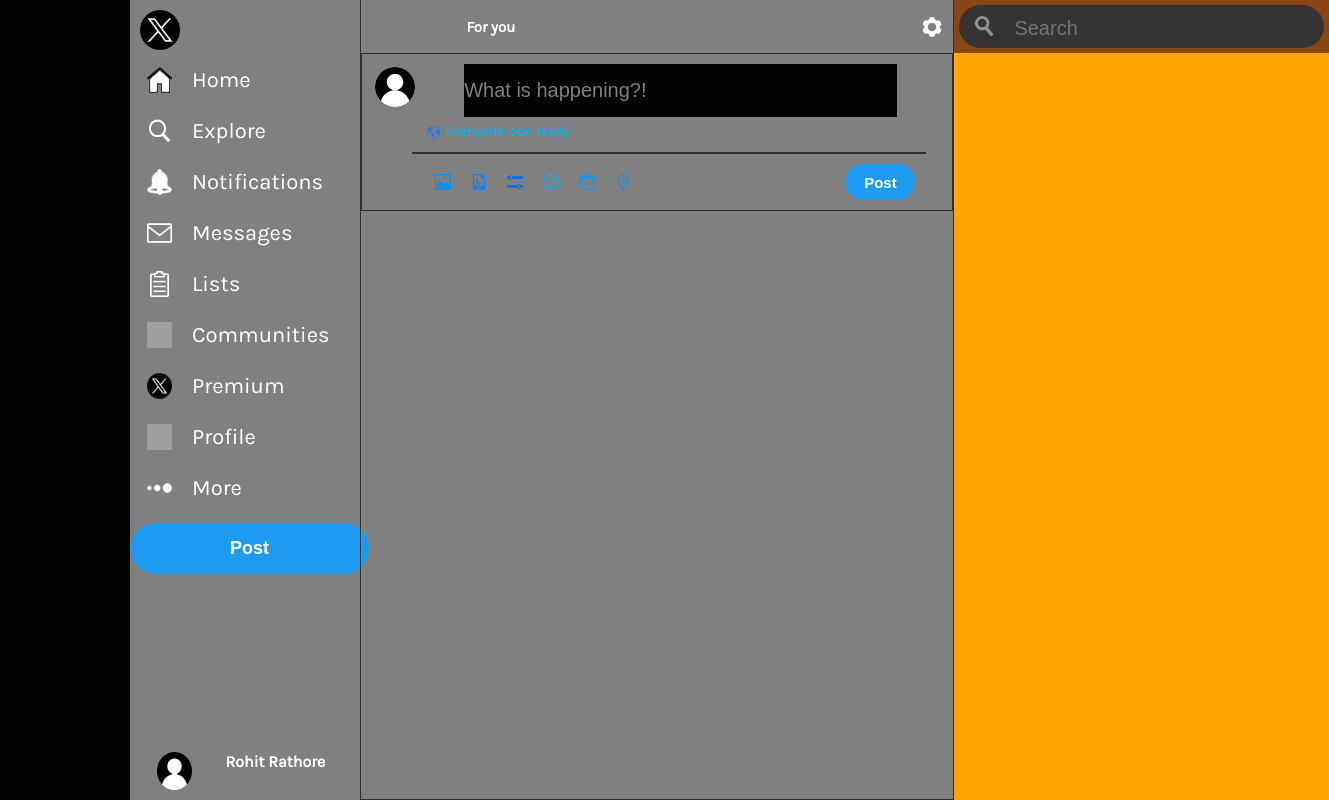
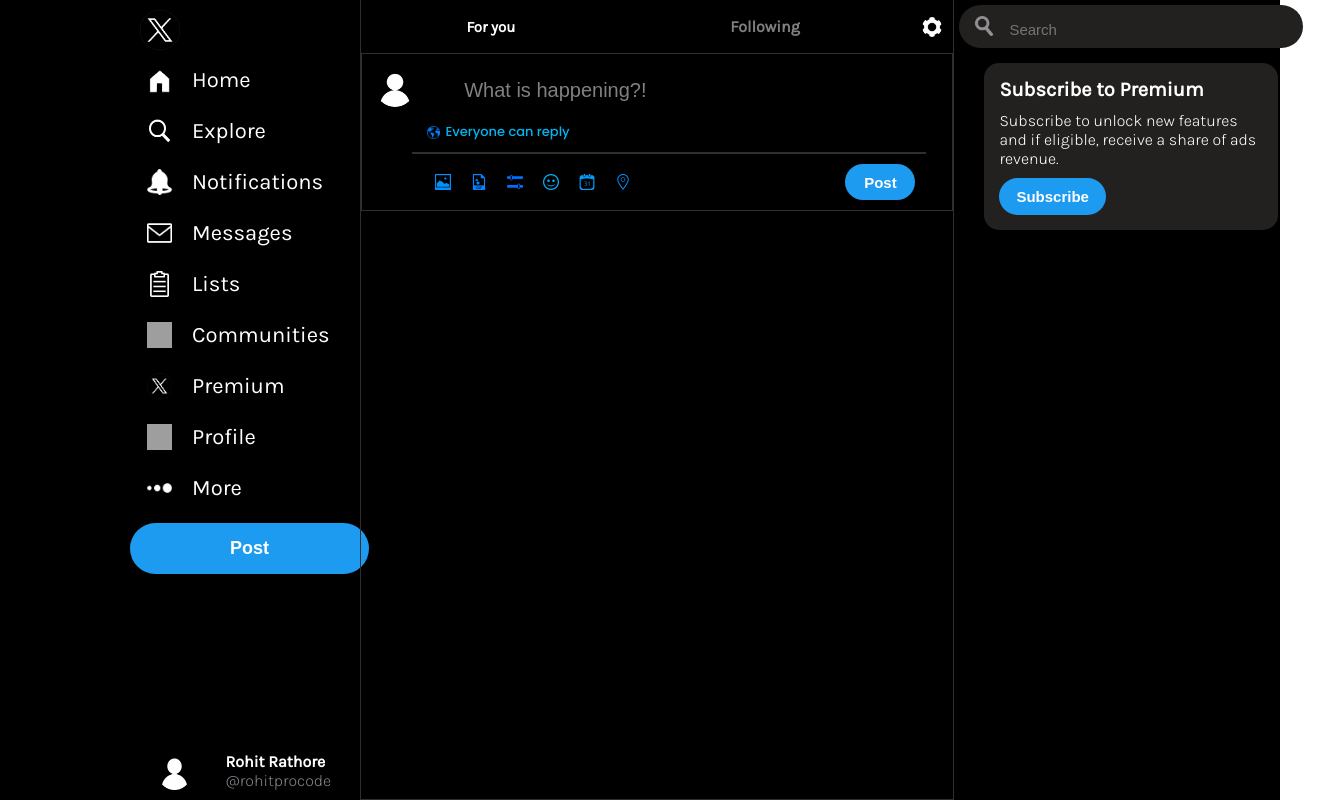
Before and after one commit to rohitprocode/Twitter-Clone-React, a React (Create React App) app: page / in a window 1280 px wide. Shown: the whole page, 1329 px wide, since content can reach past the window. Built offline with nearby package versions, Linux system fonts and the light colour scheme; grey boxes are pictures that could not be loaded.

Commit message:
ThirdContainer

```diff
--- a/src/App.css
+++ b/src/App.css
@@ -11,5 +11,5 @@
   width: 83vw;
   margin:auto auto 0 130px;
   display: flex;
-  background-color: gray;
+  /* background-color: gray;  */
 }
--- a/src/components/ThirdContainer.css
+++ b/src/components/ThirdContainer.css
@@ -1,10 +1,10 @@
 .ThirdContainer{
-    background-color: orange;
+    /* background-color: orange; */
     width: 25.3rem;
 }
 
 .topSearchBar{
-    background-color: saddlebrown;
+    /* background-color: saddlebrown; */
     padding: 5px;
     display: flex;
     /* height: 45px; */
@@ -14,9 +14,10 @@
 }
 
 .imgContent{
-    background-color: rgb(54, 51, 51);
+    background-color: rgb(35, 32, 32);
+    /* background-color: rgb(101, 13, 13); */
     display: flex;
-    padding: 11px 10px 12px 10px ;
+    padding: 11px 5px 12px 15px ;
     border: none;
     border-top-left-radius: 25px;
     border-bottom-left-radius: 25px;
@@ -24,14 +25,18 @@
 
 .topSearchBar img{
     width: 20px;
-    padding: 0px 0px 0px 5px;
+    height: 20px;
+    padding: auto 0px auto 5px;
+    margin: auto;
+    /* margin-left: 10px; */
     /* background-color:rebeccapurple;  */
 }
 
 .topSearchBar input {
-    background-color: rgb(54, 51, 51);
+    background-color: rgb(35, 32, 32);
+
     /* background-color: firebrick; */
-    width: 20rem;
+    width: 19rem;
     padding:15px 10px 10px 10px ;
     border: none;
     border-top-right-radius:25px;
@@ -42,7 +47,45 @@
 }
 
 .topSearchBar input::placeholder{
-    font-size: 20px;
+    font-size: 15px;
     font-weight: 100;
     /* background-color: wheat; */
 }
+
+.bottomContainer{
+    padding: 10px 30px;
+    /* background-color: red; */
+}
+
+.PremiumBox{
+    background-color: rgb(35, 32, 32);
+    padding: 15px;
+    border-radius: 15px;
+
+}
+
+.PremiumBox h1{
+    margin-bottom: 10px;
+    font-size: 20px;
+    font-weight: 900;
+}
+
+.PremiumBox p{
+    margin-bottom: 10px;
+    font-weight: 100
+}
+
+#SubscribeBtn{
+    background-color: rgb(29, 155, 240);
+    padding: 10px 17px;
+    color: white;
+    font-weight: 700;
+    border: none;
+    border-radius: 20px;
+    font-size: 15px;
+    cursor: pointer;
+}
+
+#SubscribeBtn:hover{
+    background-color: rgb(25, 146, 228);
+}
--- a/src/components/ThirdContainer.jsx
+++ b/src/components/ThirdContainer.jsx
@@ -1,17 +1,26 @@
-import React from 'react'
-import './ThirdContainer.css'
+import React from "react";
+import "./ThirdContainer.css";
 
 function ThirdContainer() {
   return (
-    <div className='ThirdContainer'>
+    <div className="ThirdContainer">
       <div className="topSearchBar">
         <div className="imgContent">
-        <img src="Explore2.png" alt="" />
+          <img src="Explore2.png" alt="" />
         </div>
-        <input type="search" placeholder='Search' />
+        <input type="search" placeholder="Search" />
+      </div>
+      <div className="bottomContainer">
+        <div className="PremiumBox">
+          <h1>Subscribe to Premium</h1>
+          <p>Subscribe to unlock new features and if eligible, receive a share of ads revenue.</p>
+          <button id="SubscribeBtn" >Subscribe</button>
+        </div>
+        {/* <div className="TrendingBox">b</div>
+        <div className="FollowBox">c</div> */}
       </div>
     </div>
-  )
+  );
 }
 
-export default ThirdContainer
+export default ThirdContainer;
```
